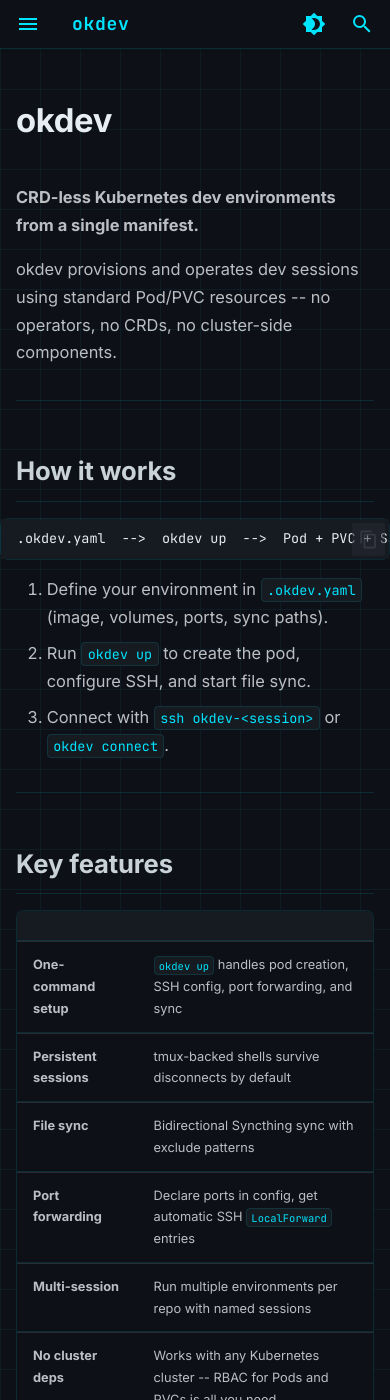
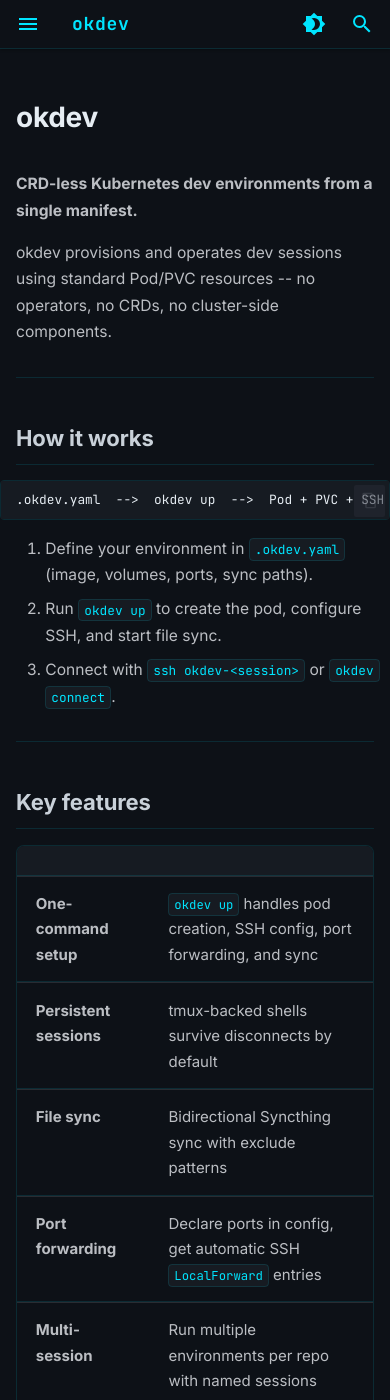
Before and after one commit to acmore/okdev, an MkDocs documentation site: the page built from docs/index.md, in a window 390 px wide and 1400 px high. Built offline with MkDocs 1.6.1 and Material for MkDocs 9.7.7, drawn with Linux system fonts in a browser that asks for light colours; comment, search, counter and statistics services are not loaded.

Commit message:
docs(site): refine docs styling

```diff
--- a/docs/stylesheets/extra.css
+++ b/docs/stylesheets/extra.css
@@ -220,3 +220,29 @@
     linear-gradient(90deg, var(--ok-cyan-faint) 1px, transparent 1px);
   background-size: 40px 40px;
 }
+
+/* ── Mobile adjustments ───────────────────────────────────────────── */
+
+@media screen and (max-width: 76.25em) {
+  [data-md-color-scheme="slate"] .md-main {
+    background-image: none;
+  }
+}
+
+@media screen and (max-width: 44.9375em) {
+  .md-typeset {
+    font-size: 0.78rem;
+  }
+  .md-typeset h1 {
+    font-size: 1.4rem;
+  }
+  .md-typeset h2 {
+    font-size: 1.1rem;
+  }
+  .md-typeset pre {
+    border-radius: 4px;
+  }
+  .md-typeset table:not([class]) {
+    font-size: 0.75rem;
+  }
+}
```
